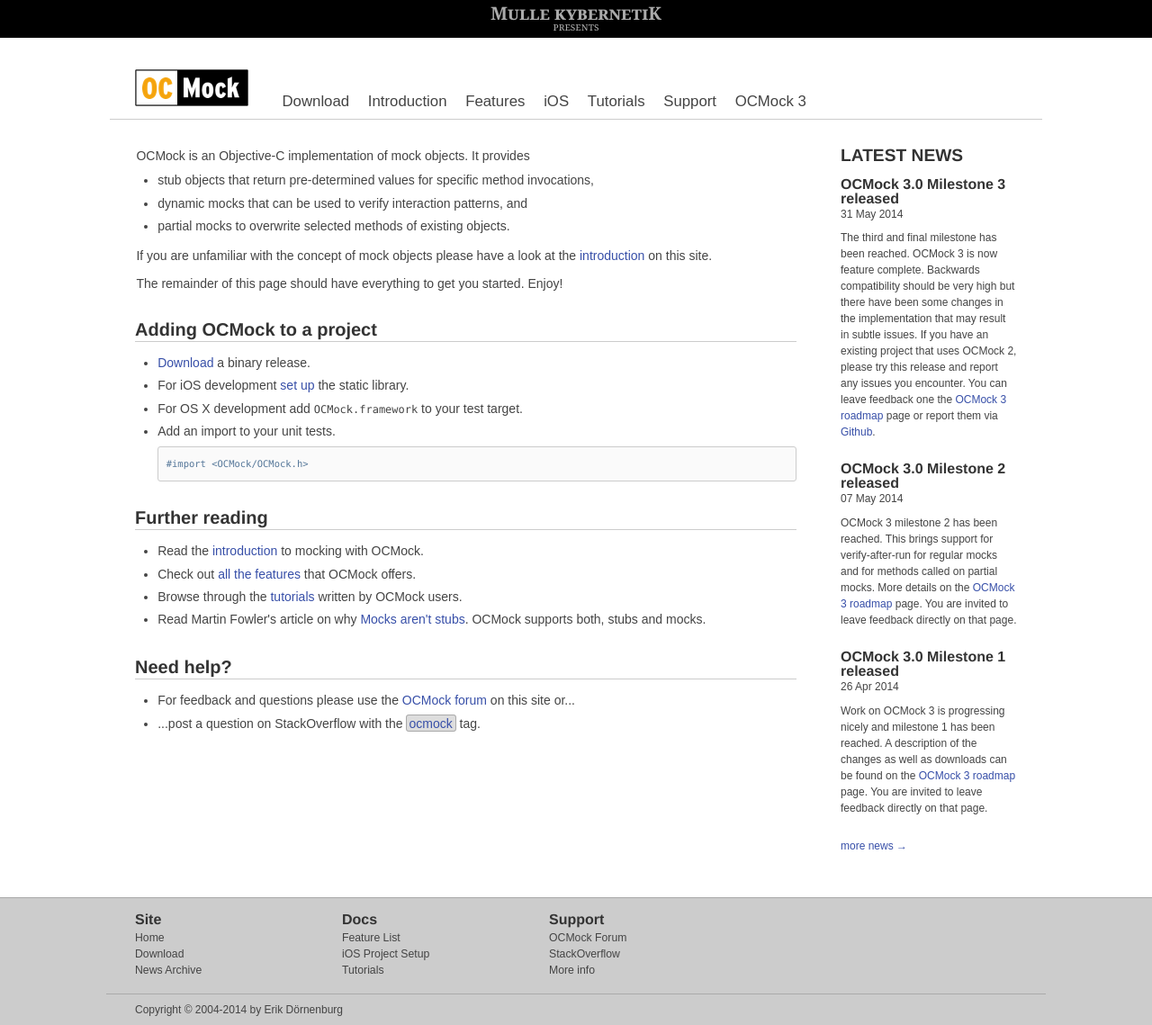
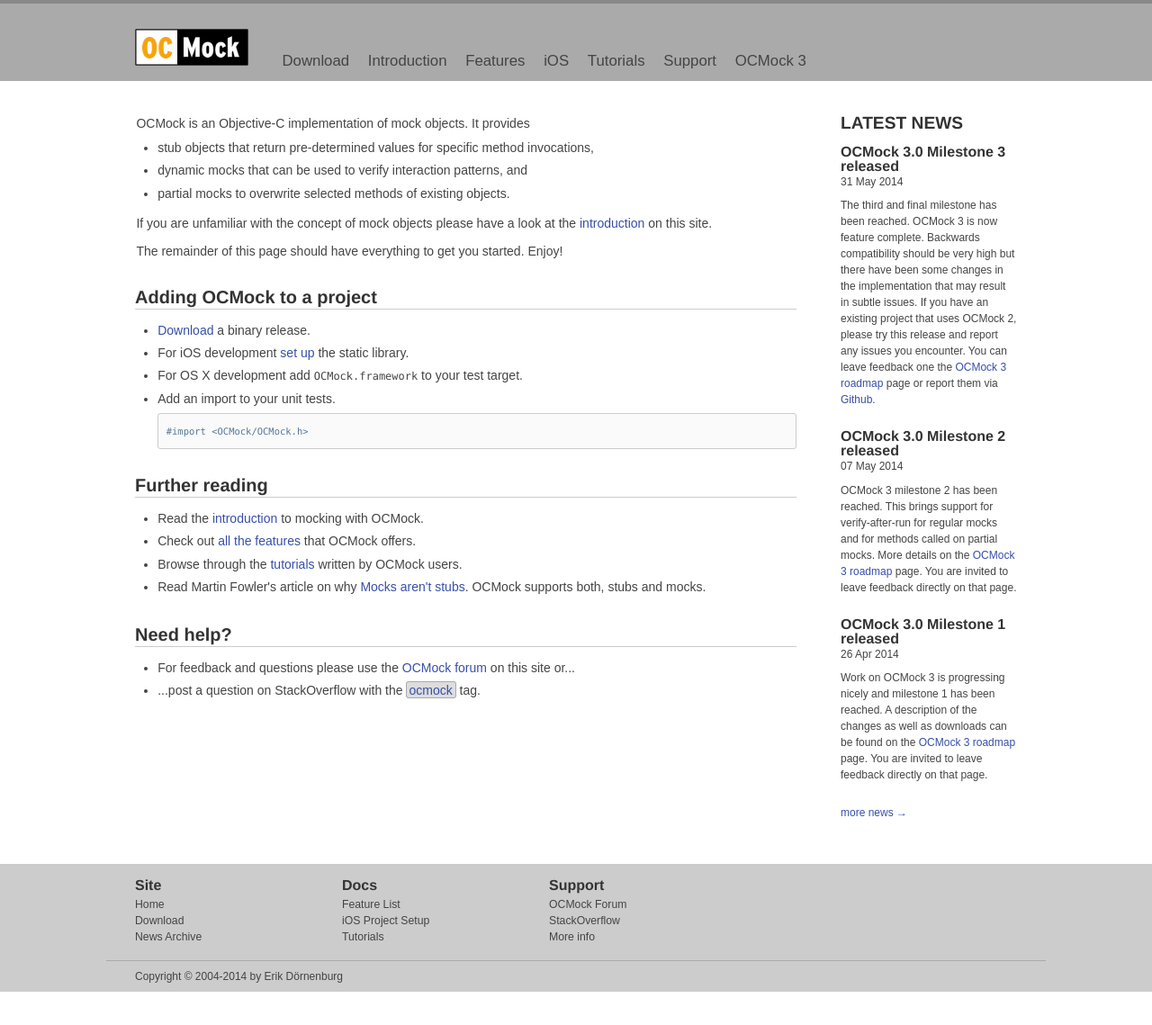
Before and after one commit to erikdoe/ocmock, a Jekyll site: the page built from index.html, in a window 1280 px wide. Shown: the whole page at 90% size. Built offline with Jekyll 4.4.1, drawn with Linux system fonts in a browser that asks for light colours; after the commit the page ends 1102 px from its top, so only the background shows below that.

Commit message:
Removed MK banner.

```diff
--- a/_layouts/default.html
+++ b/_layouts/default.html
@@ -81,10 +81,6 @@
   <body class="{{ page.layout }}">
 
 		<div id="masthead" class="group">
-			<header>
-				<h1><a href="http://www.mulle-kybernetik.com">Mulle kybernetiK</a></h1>
-				<p>presents</p>
-			</header>
 			<div id="navmenu-btn">≡</div>
 			<nav>
 				<ul>
--- a/stylesheets/screen.css
+++ b/stylesheets/screen.css
@@ -248,11 +248,16 @@ div#masthead header a:hover {
 
 /* masthead navigation */
 
+div#masthead {
+    background: #AAA;
+    border-top: 4px solid #888;
+}
+
 div#masthead nav ul {
 	max-width: 980px;
-	margin: 2.5em auto 1em auto;
-	padding: 0 2em 0.3em 2em;
-	border-bottom: 1px solid #CCC;
+	margin: 0 auto 1.5em auto;
+	padding: 2em 2em 0.5em 2em;
+/*    border-bottom: 1px solid #CCC;*/
 }
 
 div#masthead nav li {
@@ -283,8 +288,8 @@ div#footernav, div#footercopy {
 	background: #CCC;
 }
 
-div#footernav, div#footercopy footer {
-	border-top: 1px solid #AAA
+div#footercopy footer {
+    border-top: 1px solid #AAA;
 }
 
 div#footernav nav div.navblock {
```
